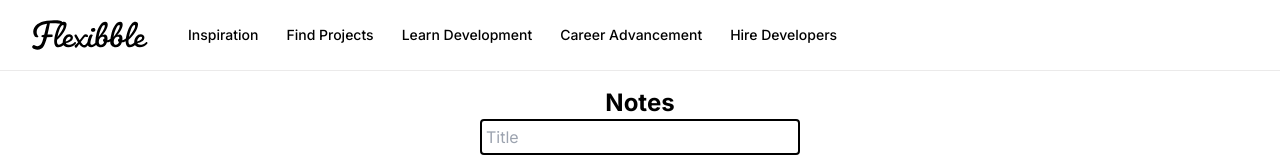
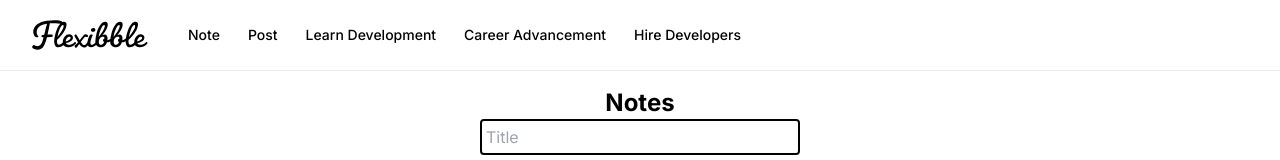
Before and after one commit to CoffeeZine/Homepage, a Next.js app: page / in a window 1280 px wide. Shown: the top 160 px of the page. Built offline with nearby package versions, Linux system fonts and the light colour scheme; no server answers; the database is empty.

Commit message:
navbar link

```diff
--- a/constant/index.ts
+++ b/constant/index.ts
@@ -1,7 +1,7 @@
 //weekend holidayo //no time codeto
 export const NavLinks = [
-  { href: "/", key: "Inspiration", text: "Inspiration" },
-  { href: "/", key: "Find Projects", text: "Find Projects" },
+  { href: "/note", key: "Note", text: "Note" },
+  { href: "/post", key: "Post", text: "Post" },
   { href: "/", key: "Learn Development", text: "Learn Development" },
   { href: "/", key: "Career Advancement", text: "Career Advancement" },
   { href: "/", key: "Hire Developers", text: "Hire Developers" },
```
